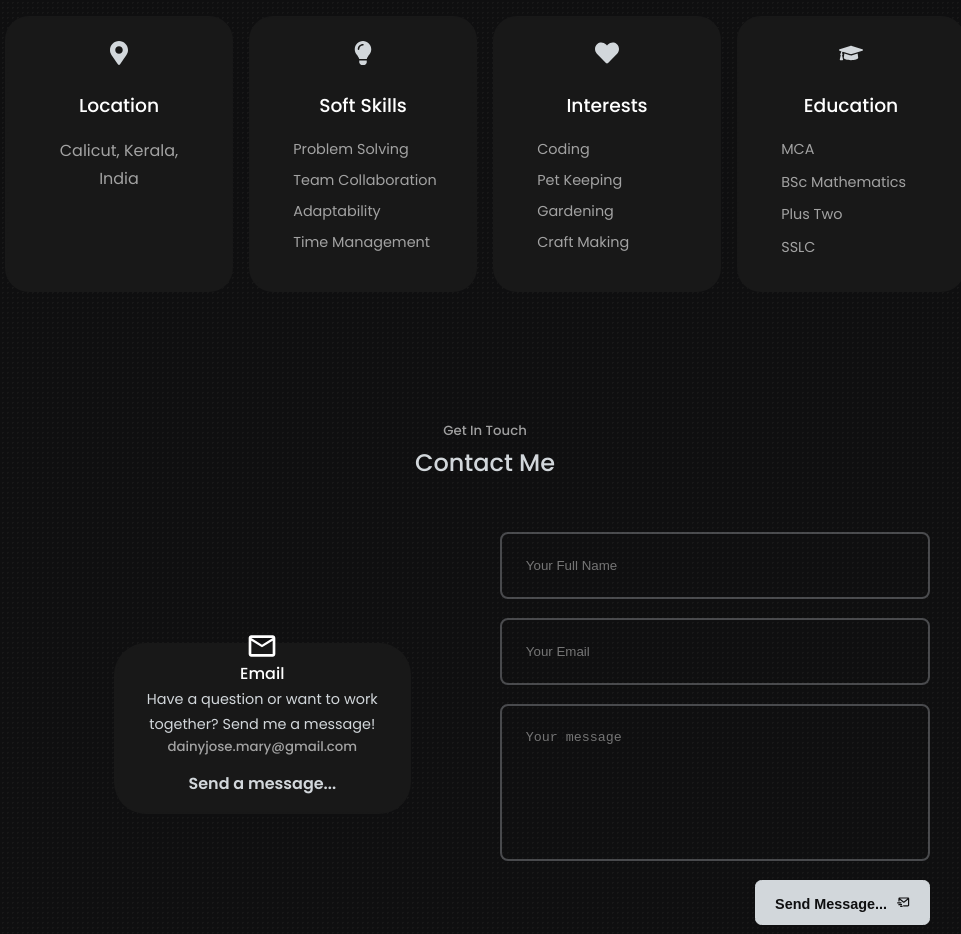
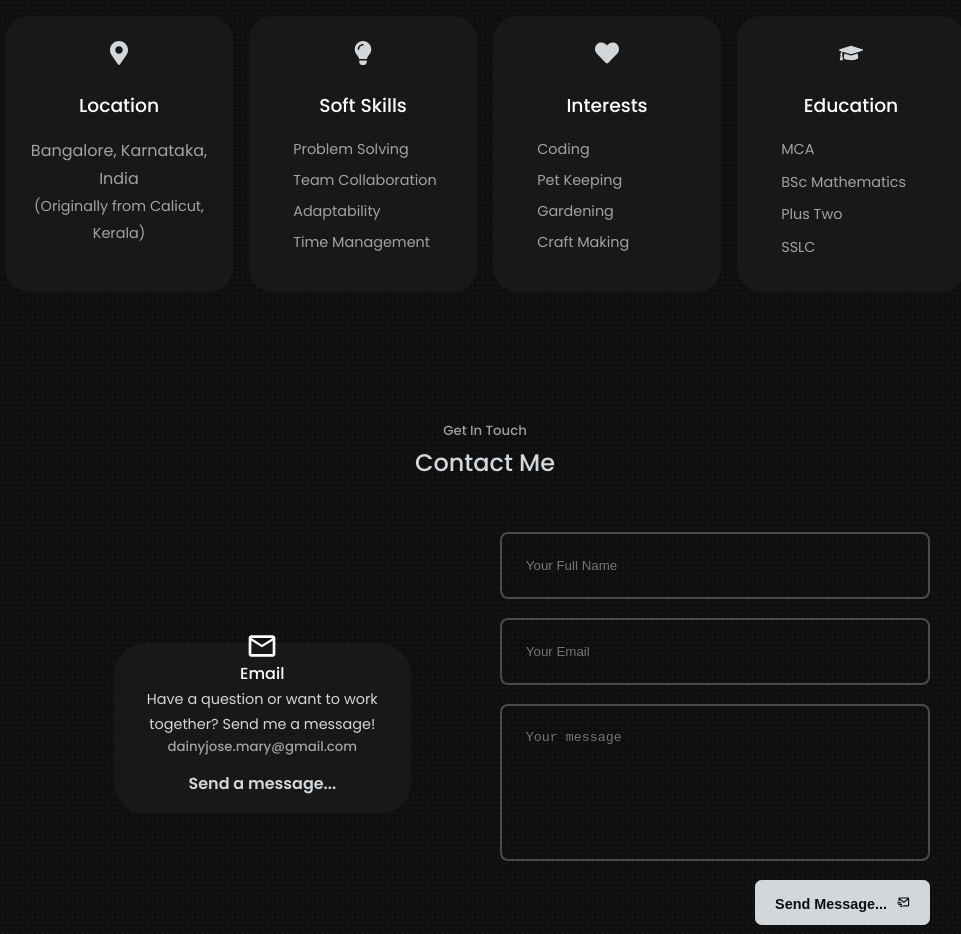
Before and after one commit to dainyjose/my-portfolio, a React (Vite) app: page / in a window 1280 px wide. Shown: the part 4580-5514 px from the top of the page, without its empty margins (155-1116 px from the left). Built offline with nearby package versions, Linux system fonts and the light colour scheme.

Commit message:
chore: update portfolio location to Bangalore, add origin note for Calicut

```diff
--- a/src/components/ExtraInfo/ExtraInfo.css
+++ b/src/components/ExtraInfo/ExtraInfo.css
@@ -46,7 +46,10 @@
   flex-grow: 1;
   color: var(--color-light);
 }
-
+.extra-item span {
+  font-size: 0.9em;
+  color: var(--color-light);
+}
 .extra-item p:hover,
 ul,
 li:hover {
--- a/src/components/ExtraInfo/ExtraInfo.tsx
+++ b/src/components/ExtraInfo/ExtraInfo.tsx
@@ -13,12 +13,15 @@ const ExtraInfo = () => {
       <h2>Location • Skills • Interests • Education</h2>
 
       <div className=" container extra-container">
+
       <div className="extra-item">
         <FaMapMarkerAlt className="extra-icon" />
         <h3>Location</h3>
         <p>
-            Calicut, Kerala,
-            <br /> India
+          Bangalore, Karnataka, India <br />
+          <span>
+            (Originally from Calicut, Kerala)
+          </span>
         </p>
       </div>
 
```
Lines whose indentation alone changed are shown as unchanged.
